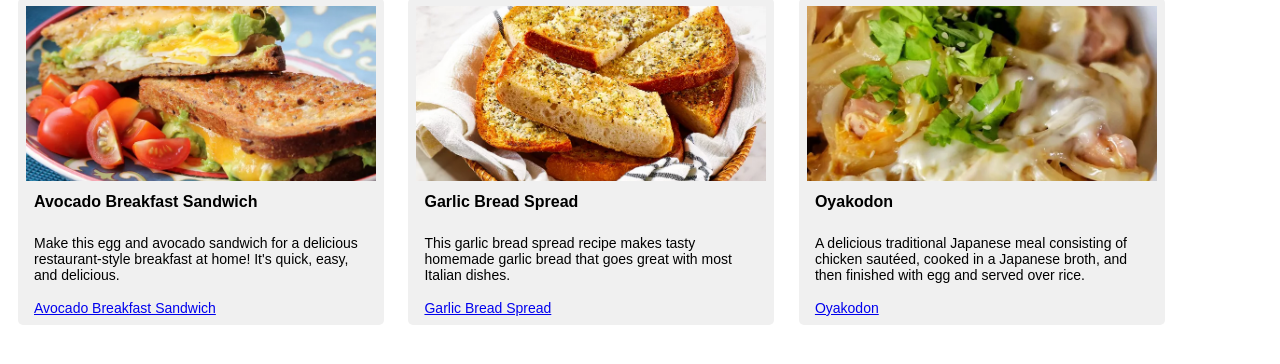
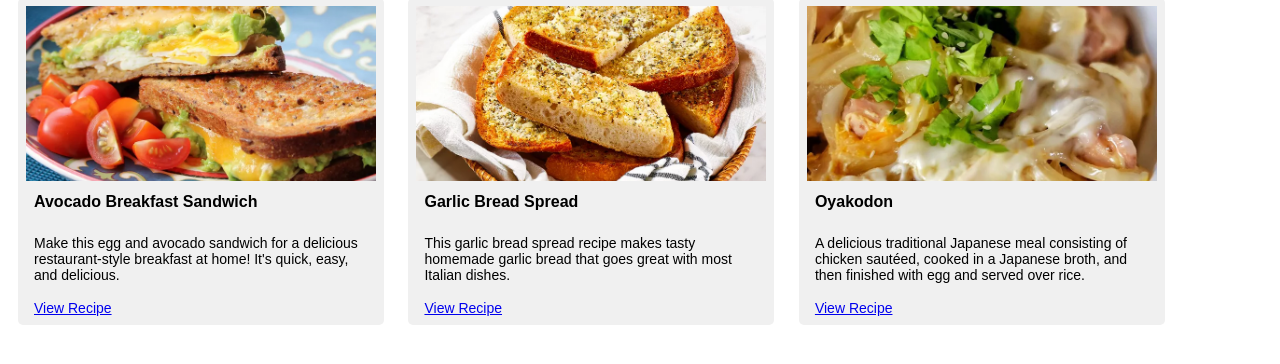
Before and after one commit to Pradheon/odin-recipes, a plain HTML site: page index.html in a window 1280 px wide. Shown: the part 276-640 px from the top of the page. Drawn offline with Linux system fonts and the light colour scheme.

Commit message:
Change link text for all recipes to 'View Recipe'

```diff
--- a/index.html
+++ b/index.html
@@ -19,7 +19,7 @@
             <div class="card-content">
                 Make this egg and avocado sandwich for a delicious restaurant-style breakfast at home! It's quick, easy, and delicious.
             </div>
-            <a class="card-link" href="recipes/avocado-breakfast-sandwich.html">Avocado Breakfast Sandwich</a>
+            <a class="card-link" href="recipes/avocado-breakfast-sandwich.html">View Recipe</a>
         </div>
         <div class="card">
             <img class="card-image" src="../images/garlic-bread-spread.jpg" alt="Garlic Bread Spread">
@@ -27,7 +27,7 @@
             <div class="card-content">
                 This garlic bread spread recipe makes tasty homemade garlic bread that goes great with most Italian dishes.
             </div>
-            <a class="card-link" href="recipes/garlic-bread-spread.html">Garlic Bread Spread</a>
+            <a class="card-link" href="recipes/garlic-bread-spread.html">View Recipe</a>
         </div>
         <div class="card">
             <img class="card-image" src="../images/oyakodon.jpg" alt="Oyakodon">
@@ -35,7 +35,7 @@
             <div class="card-content">
                 A delicious traditional Japanese meal consisting of chicken sautéed, cooked in a Japanese broth, and then finished with egg and served over rice.
             </div>
-            <a class="card-link" href="recipes/oyakodon.html">Oyakodon</a>
+            <a class="card-link" href="recipes/oyakodon.html">View Recipe</a>
         </div>
     </div>
 </body>
```
